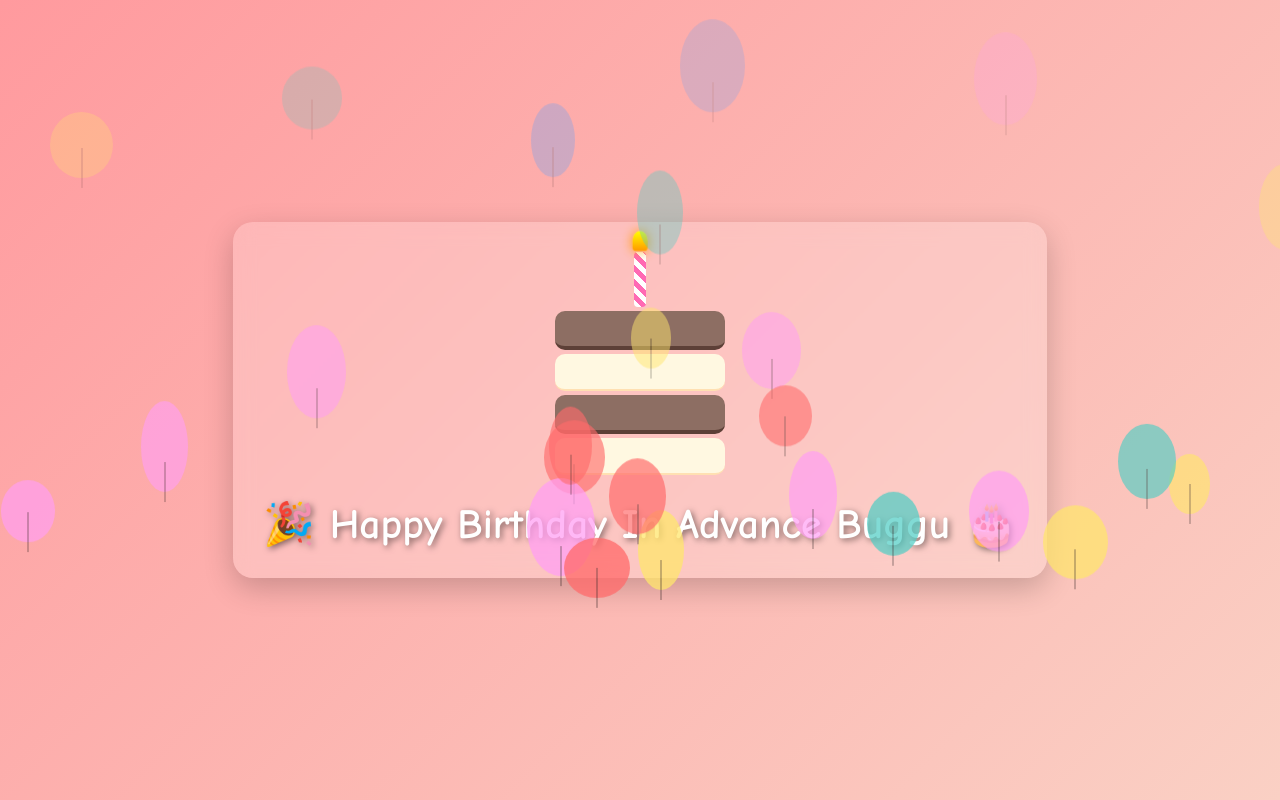
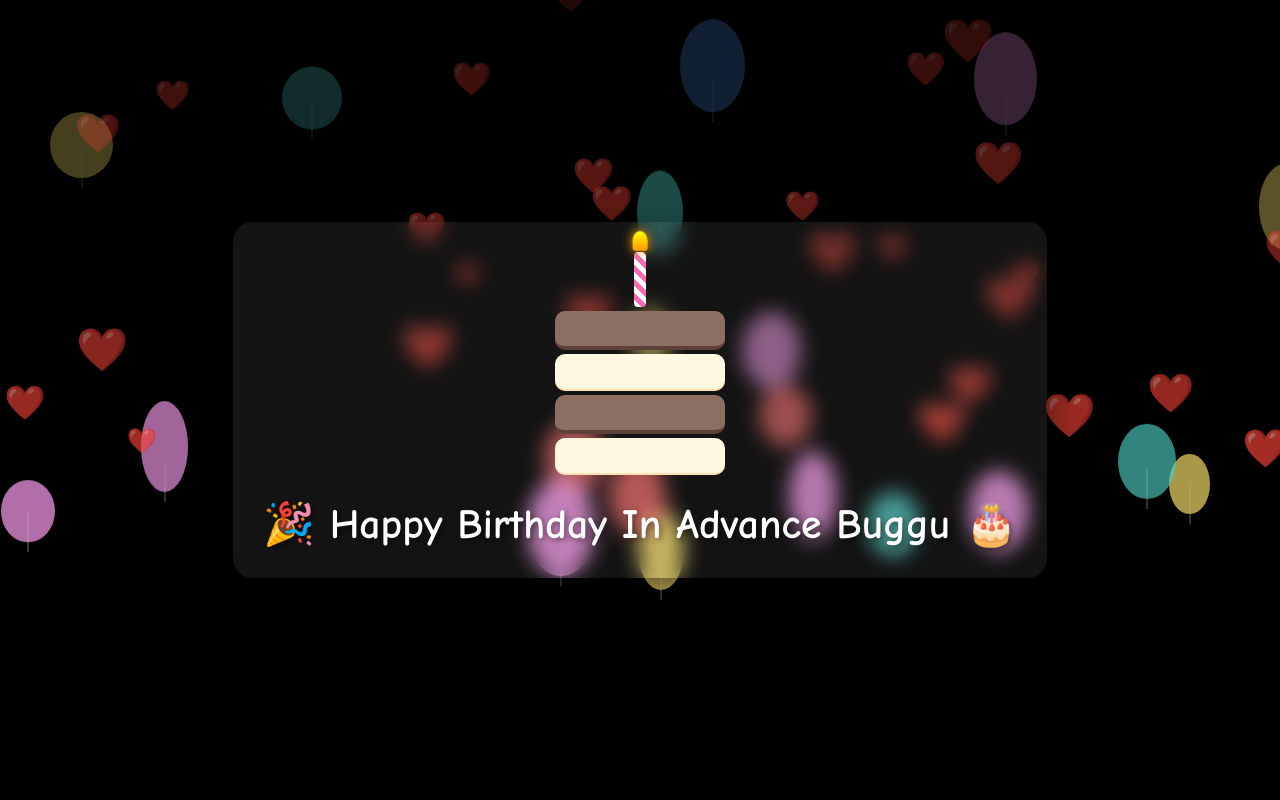
Before and after one commit to viral722/birthday, a plain HTML site: page index.html in a window 1280 px wide. Shown: the top 800 px of the page. Drawn offline with Linux system fonts and the light colour scheme.

Commit message:
Update index.html

```diff
--- a/index.html
+++ b/index.html
@@ -12,9 +12,10 @@ height:100vh;
 display:flex;
 justify-content:center;
 align-items:center;
-background:linear-gradient(135deg,#ff9a9e,#fad0c4);
+background:#000; /* BLACK BACKGROUND */
 font-family:'Comic Sans MS',sans-serif;
 overflow:hidden;
+color:white;
 }
 
 /* CENTER BOX */
@@ -23,11 +24,12 @@ overflow:hidden;
 display:flex;
 flex-direction:column;
 align-items:center;
-background:rgba(255,255,255,0.2);
+background:rgba(255,255,255,0.08);
 padding:30px;
 border-radius:20px;
 backdrop-filter:blur(10px);
-box-shadow:0 10px 30px rgba(0,0,0,0.2);
+box-shadow:0 10px 30px rgba(0,0,0,0.5);
+z-index:2;
 }
 
 /* CAKE */
@@ -130,7 +132,16 @@ left:50%;
 transform:translateX(-50%);
 width:2px;
 height:40px;
-background:rgba(0,0,0,.3);
+background:rgba(255,255,255,.3);
+}
+
+/* HEARTS */
+
+.heart{
+position:absolute;
+font-size:24px;
+animation:floatUp linear infinite;
+opacity:.8;
 }
 
 @keyframes floatUp{
@@ -143,8 +154,6 @@ background:rgba(0,0,0,.3);
 </head>
 
 <body>
-
-<!-- MUSIC -->
 
 <audio autoplay loop>
 <source src="i_think_this_love.mp3" type="audio/mpeg">
@@ -173,7 +182,9 @@ background:rgba(0,0,0,.3);
 
 const colors=['#ff6b6b','#4ecdc4','#ffe66d','#ff9ff3','#54a0ff'];
 
-for(let i=0;i<25;i++){
+/* BALLOONS */
+
+for(let i=0;i<20;i++){
 
 let balloon=document.createElement('div');
 balloon.classList.add('balloon');
@@ -189,6 +200,23 @@ document.body.appendChild(balloon);
 
 }
 
+/* HEARTS */
+
+for(let i=0;i<30;i++){
+
+let heart=document.createElement('div');
+heart.classList.add('heart');
+
+heart.innerHTML="❤️";
+heart.style.left=Math.random()*100+'%';
+heart.style.bottom='-50px';
+heart.style.fontSize=(20+Math.random()*25)+'px';
+heart.style.animationDuration=(5+Math.random()*8)+'s';
+
+document.body.appendChild(heart);
+
+}
+
 </script>
 
 </body>
```
